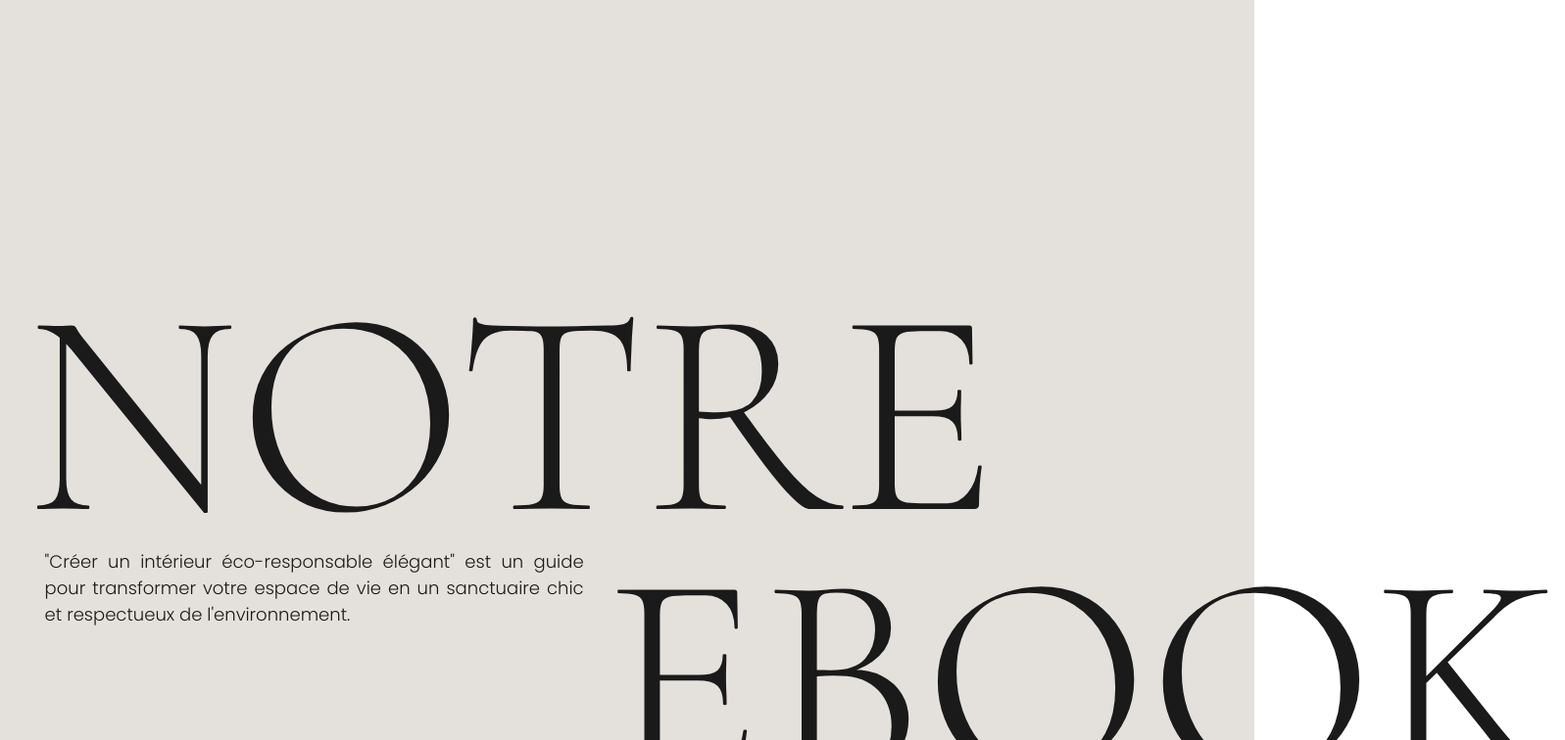
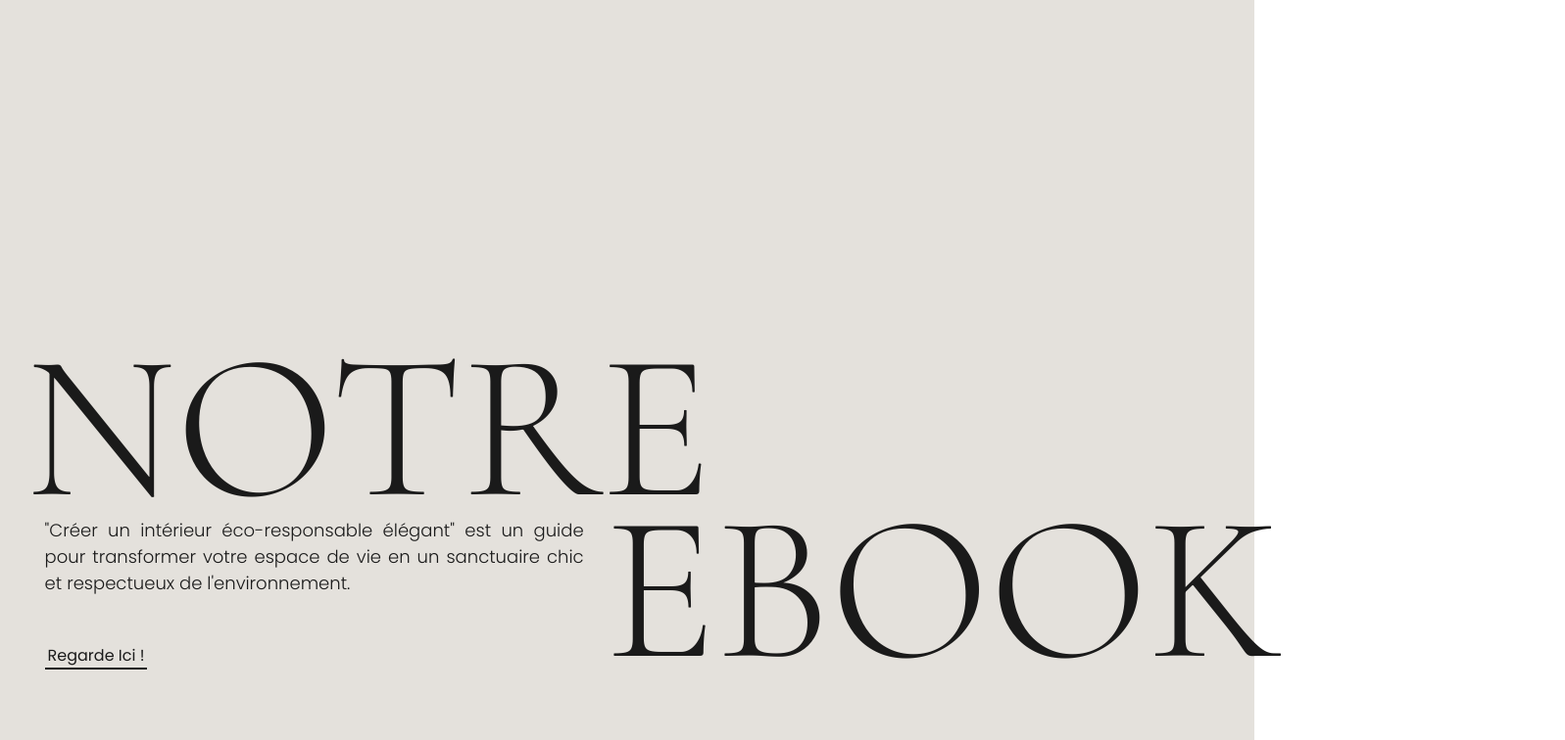
Before and after one commit to Scharlyopitz/CHEYSSOI-PARIS, a React (Vite) app: page / in a window 1280 px wide. Shown: the part 1480-2236 px from the top of the page at 98% size, 1597 px wide, since content can reach past the window. Built offline with nearby package versions, Linux system fonts and the light colour scheme.

Commit message:
Changement style des sections

```diff
--- a/src/sass/base/_buttons.scss
+++ b/src/sass/base/_buttons.scss
@@ -3,8 +3,11 @@
   position: relative;
   z-index: 1;
   padding: 0 3px;
+  transition: 0.3s;
 
   &:hover {
+    color: $White;
+
     &::before {
       transform: scaleY(1);
     }
@@ -18,7 +21,7 @@
     left: 0;
     width: 100%;
     height: 2px;
-    background: $LightRed;
+    background: $Black;
   }
 
   &::before {
--- a/src/sass/pages/Home/_ebook.scss
+++ b/src/sass/pages/Home/_ebook.scss
@@ -1,7 +1,7 @@
 #ebook {
   position: relative;
   background: $DarkGrey;
-  padding: 10vh 2vw 0;
+  padding: 0 2vw;
   display: flex;
   flex-direction: column;
   color: $LightBlack;
@@ -16,8 +16,8 @@
     .title {
       h2 {
         text-align: start;
-        font-size: 300px;
-        line-height: 270px;
+        font-size: 212px;
+        line-height: 165px;
 
         &:nth-child(2) {
           padding-left: 592px;
@@ -28,13 +28,12 @@
     .paragraph {
       display: flex;
       flex-direction: column;
-      justify-content: space-between;
+      gap: 48px;
       position: absolute;
-      top: 50%;
+      top: 51%;
       left: 20px;
       text-align: justify;
       width: 550px;
-      height: 270px;
     }
   }
 }
--- a/src/style/style.css
+++ b/src/style/style.css
@@ -8,6 +8,10 @@
   position: relative;
   z-index: 1;
   padding: 0 3px;
+  transition: 0.3s;
+}
+.redButton:hover {
+  color: #f6f6f6;
 }
 .redButton:hover::before {
   transform: scaleY(1);
@@ -19,7 +23,7 @@
   left: 0;
   width: 100%;
   height: 2px;
-  background: #c13636;
+  background: #191a19;
 }
 .redButton::before {
   height: calc(100% + 2px);
@@ -206,7 +210,7 @@ nav .menu .link:hover::after {
 #ebook {
   position: relative;
   background: #e4e1dc;
-  padding: 10vh 2vw 0;
+  padding: 0 2vw;
   display: flex;
   flex-direction: column;
   color: #1a1a1a;
@@ -220,8 +224,8 @@ nav .menu .link:hover::after {
 }
 #ebook .container .title h2 {
   text-align: start;
-  font-size: 300px;
-  line-height: 270px;
+  font-size: 212px;
+  line-height: 165px;
 }
 #ebook .container .title h2:nth-child(2) {
   padding-left: 592px;
@@ -229,13 +233,12 @@ nav .menu .link:hover::after {
 #ebook .container .paragraph {
   display: flex;
   flex-direction: column;
-  justify-content: space-between;
+  gap: 48px;
   position: absolute;
-  top: 50%;
+  top: 51%;
   left: 20px;
   text-align: justify;
   width: 550px;
-  height: 270px;
 }
 
 #homeSection {
```
Also changed, not shown: 1 other file (tests, documents, lock files or other folders).
